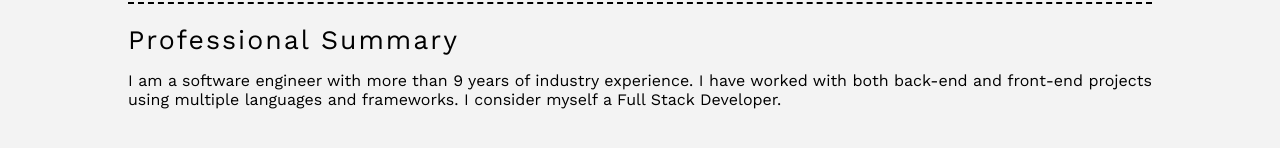
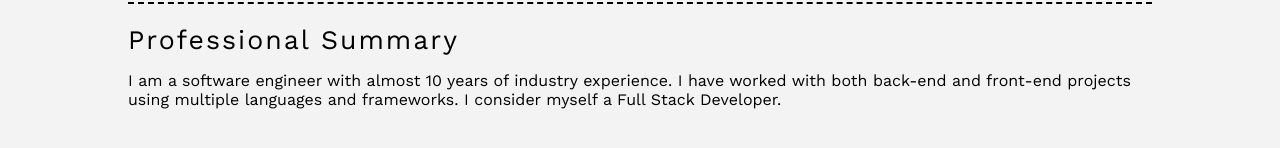
Before and after one commit to thepatriot999/thepatriot999.github.io, a website: page index.html in a window 1280 px wide. Shown: the part 332-480 px from the top of the page. Drawn offline with nearby package versions, Linux system fonts and the light colour scheme.

Commit message:
Use almost 10 years

```diff
--- a/index.html
+++ b/index.html
@@ -33,7 +33,7 @@
 		<div class="detail-content">
 			<span class="details-header"> Professional Summary </span>
 			<p class="details-section">
-				I am a software engineer with more than 9 years of industry experience. I have worked with both back-end and front-end projects using multiple languages and frameworks. I consider myself a Full Stack Developer.
+				I am a software engineer with almost 10 years of industry experience. I have worked with both back-end and front-end projects using multiple languages and frameworks. I consider myself a Full Stack Developer.
 			</p>
 		</div>
 	</div>
```
